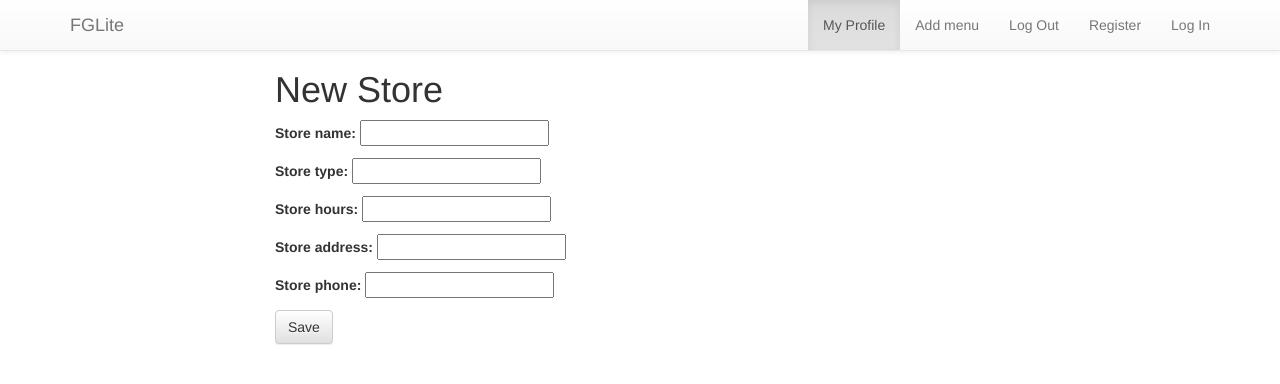
After one commit to sasha-aktuganova/fglite, a Django app: page /store/new/ in a window 1280 px wide. The commit adds this page. Shown: the top 384 px of the page. Run offline with Django 3.2, Linux system fonts and the light colour scheme; some libraries are stand-ins or nearby versions.

Commit message:
Add form for a new store

```diff
--- /dev/null
+++ b/myapp/forms.py
@@ -0,0 +1,9 @@
+from django import forms
+
+from .models import Store
+
+class StoreForm(forms.ModelForm):
+
+    class Meta:
+        model = Store
+        fields = ('store_name', 'store_type', 'store_hours', 'store_address', 'store_phone',)
--- a/myapp/templates/shared/base.html
+++ b/myapp/templates/shared/base.html
@@ -31,7 +31,7 @@
     </nav>
 
     <div class="container">
-      <div class="row">
+      <div class="col-lg-8 col-lg-offset-2 col-md-10 col-md-offset-1">
         {% block content %}
         {% endblock %}
       </div>
--- a/myapp/templates/shared/store_detail.html
+++ b/myapp/templates/shared/store_detail.html
@@ -1,13 +1,12 @@
 {% extends 'shared/base.html' %}
 
 {% block content %}
-  	<div class="col-lg-8 col-lg-offset-2 col-md-10 col-md-offset-1">
-      <h1><a href="{% url 'store_detail' pk=store.pk %}">{{ store.store_name }}</a></h1>
+	<h1>{{ store.store_name }}</h1>
 	<ul class="store-details">
 		<li><strong>Type:</strong> {{ store.store_type|linebreaksbr }}</li>
 		<li><strong>Hours:</strong> {{ store.store_hours|linebreaksbr }}</li>
 		<li><strong>Address:</strong> {{ store.store_address|linebreaksbr }}</li>
 		<li><strong>Phone:</strong> {{ store.store_phone|linebreaksbr }}</li>
 	</ul>
-    </div>
+	<a href="{% url 'store_list' %}">Back</a>
 {% endblock %}
--- /dev/null
+++ b/myapp/templates/shared/store_edit.html
@@ -0,0 +1,9 @@
+{% extends 'shared/base.html' %}
+
+{% block content %}
+    <h1>New Store</h1>
+    <form method="POST" class="store-form">{% csrf_token %}
+        {{ form.as_p }}
+        <button type="submit" class="save btn btn-default">Save</button>
+    </form>
+{% endblock %}
--- a/myapp/urls.py
+++ b/myapp/urls.py
@@ -4,4 +4,5 @@ from . import views
 urlpatterns = [
     url(r'^$', views.store_list, name='store_list'),
     url(r'^store/(?P<pk>\d+)/$', views.store_detail, name='store_detail'),
+    url(r'^store/new/$', views.store_new, name='store_new'),
 ]
--- a/myapp/views.py
+++ b/myapp/views.py
@@ -2,6 +2,7 @@ from django.shortcuts import render, get_object_or_404
 from .models import Store
 from .models import Menu
 from .models import Menu_item
+from .forms import StoreForm
 
 def store_list(request):
 	stores = Store.objects.all().order_by('store_name')
@@ -10,3 +11,7 @@ def store_list(request):
 def store_detail(request, pk):
     store = get_object_or_404(Store, pk=pk)
     return render(request, 'shared/store_detail.html', {'store': store})
+
+def store_new(request):
+    form = StoreForm()
+    return render(request, 'shared/store_edit.html', {'form': form})
```
Also changed, not shown: myapp/templates/shared/store_list.html (+4 -4 lines). Lines whose indentation alone changed are shown as unchanged.
